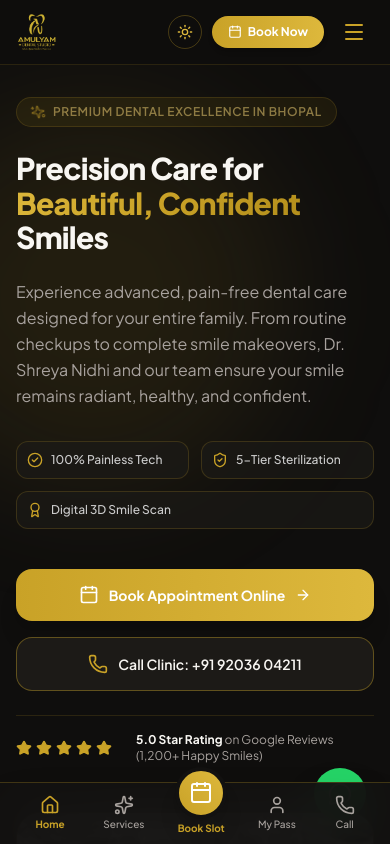
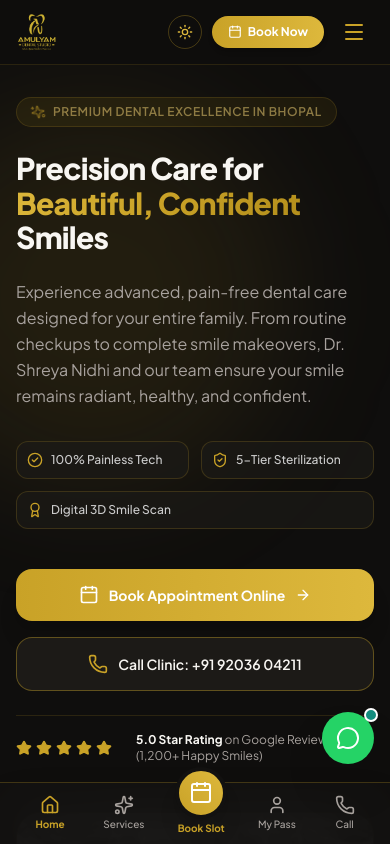
Before and after one commit to yashjain860/amulyam-dental-studio, a Next.js app: page / in a window 390 px wide. Both pictures are taken after a click on the button 184 px from the left and 32 px from the top of the page. Shown: the top 844 px of the page. Built offline with nearby package versions, Linux system fonts and the light colour scheme.

Commit message:
fix(mobile): elevate floating WhatsApp button above sticky bottom navigation bar with live status indicator

```diff
--- a/src/components/layout/Footer.tsx
+++ b/src/components/layout/Footer.tsx
@@ -211,11 +211,15 @@ export default function Footer() {
         href={CLINIC_INFO.whatsappUrl}
         target="_blank"
         rel="noopener noreferrer"
-        aria-label="Chat on WhatsApp"
-        className="fixed bottom-6 right-6 z-40 bg-[#25D366] hover:bg-[#20BA5A] text-white p-3.5 rounded-full shadow-2xl transition-transform hover:scale-110 flex items-center justify-center group"
+        aria-label="Chat on WhatsApp with Dr. Shreya Nidhi"
+        className="fixed bottom-20 sm:bottom-6 right-4 sm:right-6 z-50 bg-[#25D366] hover:bg-[#20BA5A] text-white p-3.5 sm:p-4 rounded-full shadow-2xl transition-all duration-300 hover:scale-110 flex items-center justify-center group"
       >
+        <span className="absolute -top-1 -right-1 flex h-3.5 w-3.5">
+          <span className="animate-ping absolute inline-flex h-full w-full rounded-full bg-[#25D366] opacity-75"></span>
+          <span className="relative inline-flex rounded-full h-3.5 w-3.5 bg-[#128C7E] border-2 border-white"></span>
+        </span>
         <MessageCircle className="w-6 h-6" />
-        <span className="max-w-0 overflow-hidden whitespace-nowrap group-hover:max-w-xs group-hover:ml-2 group-hover:pr-1 transition-all duration-300 font-medium text-xs">
+        <span className="max-w-0 overflow-hidden whitespace-nowrap group-hover:max-w-xs group-hover:ml-2 group-hover:pr-1 transition-all duration-300 font-bold text-xs hidden sm:inline-block">
           Chat on WhatsApp
         </span>
       </a>
```
